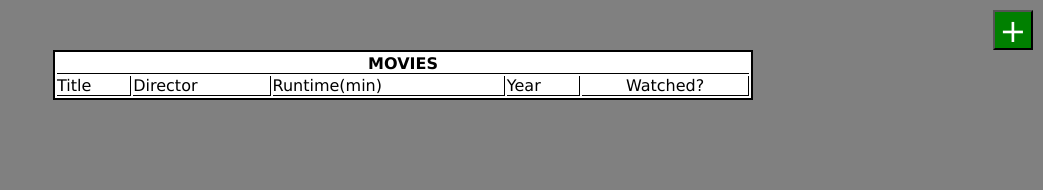
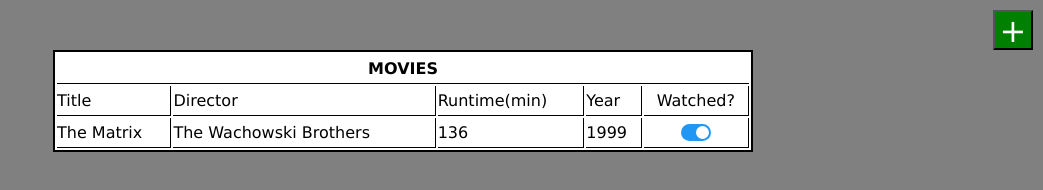
Before and after one commit to jeff-ramos-dev/odin-library, a website: page index.html in a window 1280 px wide. Shown: the whole page, without its empty margins (237-1280 px from the left). Drawn offline with Linux system fonts and the light colour scheme.

Commit message:
Add slider for watched, and update library state on change

```diff
--- a/script.js
+++ b/script.js
@@ -11,7 +11,7 @@ function Movie(title, director, runtime, year, watched = false) {
     }`;
 }
 
-const library = [];
+const library = {};
 
 const movies = document.querySelector('.movies');
 const movieForm = document.querySelector('.movie-form');
@@ -21,20 +21,30 @@ const submit = document.querySelector('.submit')
 
 
 function updateLibrary(movie) {
+    const movieKey = movie.title.toLowerCase().split(' ').join('')
     const currentMovie = document.createElement('tr');
     const currentMovieTitle = document.createElement('td');
+    currentMovieTitle.classList.add(movieKey)
     const currentMovieDirector = document.createElement('td');
+    currentMovieDirector.classList.add(movieKey)
     const currentMovieRuntime = document.createElement('td');
+    currentMovieRuntime.classList.add(movieKey)
     const currentMovieYear = document.createElement('td');
+    currentMovieYear.classList.add(movieKey)
     const currentMovieWatched = document.createElement('td')
+    currentMovieWatched.classList.add(movieKey)
+    const currentMovieWatchedLabel = document.createElement('label')
+    currentMovieWatchedLabel.classList.add('switch')
     const currentMovieWatchedCheckbox = document.createElement('input')
     currentMovieWatchedCheckbox.type = 'checkbox'
+    const currentMovieWatchedSlider = document.createElement('span')
+    currentMovieWatchedSlider.classList.add('slider', 'round')
     currentMovieTitle.textContent = movie.title;
     currentMovieDirector.textContent = movie.director;
     currentMovieRuntime.textContent = movie.runtime;
     currentMovieYear.textContent = movie.year;
-    currentMovieWatchedCheckbox.name = movie.title.toLowerCase().split(' ').join('')
-    currentMovieWatchedCheckbox.id = movie.title.toLowerCase().split(' ').join('')
+    currentMovieWatchedCheckbox.name = movieKey
+    currentMovieWatchedCheckbox.id = movieKey
     currentMovieWatchedCheckbox.checked = movie.watched
     currentMovie.classList.add('movie');
     currentMovie.appendChild(currentMovieTitle)
@@ -42,9 +52,15 @@ function updateLibrary(movie) {
     currentMovie.appendChild(currentMovieRuntime)
     currentMovie.appendChild(currentMovieYear)
     currentMovie.appendChild(currentMovieWatched)
-    currentMovieWatched.appendChild(currentMovieWatchedCheckbox)
+    currentMovieWatched.appendChild(currentMovieWatchedLabel)
+    currentMovieWatchedLabel.appendChild(currentMovieWatchedCheckbox)
+    currentMovieWatchedLabel.appendChild(currentMovieWatchedSlider)
     movies.appendChild(currentMovie);
-    library.push(currentMovie)
+    library[movieKey] = {title: movie.title, director: movie.director, runtime: movie.runtime, year: movie.year, watched: movie.watched}
+    currentMovieWatchedCheckbox.addEventListener('click', e => {
+      const movieName = e.target.name
+      library[movieName].watched = !library[movieName].watched
+    })
 }
 
 addBtn.addEventListener('click', () => {
@@ -60,3 +76,6 @@ submit.addEventListener('click', (e) => {
   overlay.classList.toggle('overlay')
   updateLibrary(newMovie)
 })
+
+const theMatrix = new Movie('The Matrix', 'The Wachowski Brothers', 136, 1999, true)
+updateLibrary(theMatrix)
--- a/style.css
+++ b/style.css
@@ -18,10 +18,13 @@ table {
 
 tr,
 th {
+  height: 30px;
   border-bottom: 1px solid black;
 }
 
 td {
+  align-items: center;
+  height: 30px;
   border-right: 1px solid black;
   border-bottom: 1px solid black;
 }
@@ -115,3 +118,66 @@ legend {
   border-right: 2px solid rgb(47, 47, 51);
   border-bottom: 2px solid rgb(47, 47, 51);
 }
+
+/* The switch - the box around the slider */
+.switch {
+  position: relative;
+  display: inline-block;
+  width: 30px;
+  height: 17px;
+}
+
+/* Hide default HTML checkbox */
+.switch input {
+  opacity: 0;
+  width: 0;
+  height: 0;
+}
+
+/* The slider */
+.slider {
+  position: absolute;
+  cursor: pointer;
+  top: 0;
+  left: 0;
+  right: 0;
+  bottom: 0;
+  background-color: #ccc;
+  -webkit-transition: .4s;
+  transition: .4s;
+}
+
+.slider:before {
+  position: absolute;
+  content: "";
+  height: 13px;
+  width: 13px;
+  left: 2px;
+  bottom: 2px;
+  background-color: white;
+  -webkit-transition: .4s;
+  transition: .4s;
+}
+
+input:checked + .slider {
+  background-color: #2196F3;
+}
+
+input:focus + .slider {
+  box-shadow: 0 0 1px #2196F3;
+}
+
+input:checked + .slider:before {
+  -webkit-transform: translateX(13px);
+  -ms-transform: translateX(13px);
+  transform: translateX(13px);
+}
+
+/* Rounded sliders */
+.slider.round {
+  border-radius: 34px;
+}
+
+.slider.round:before {
+  border-radius: 50%;
+}
```
